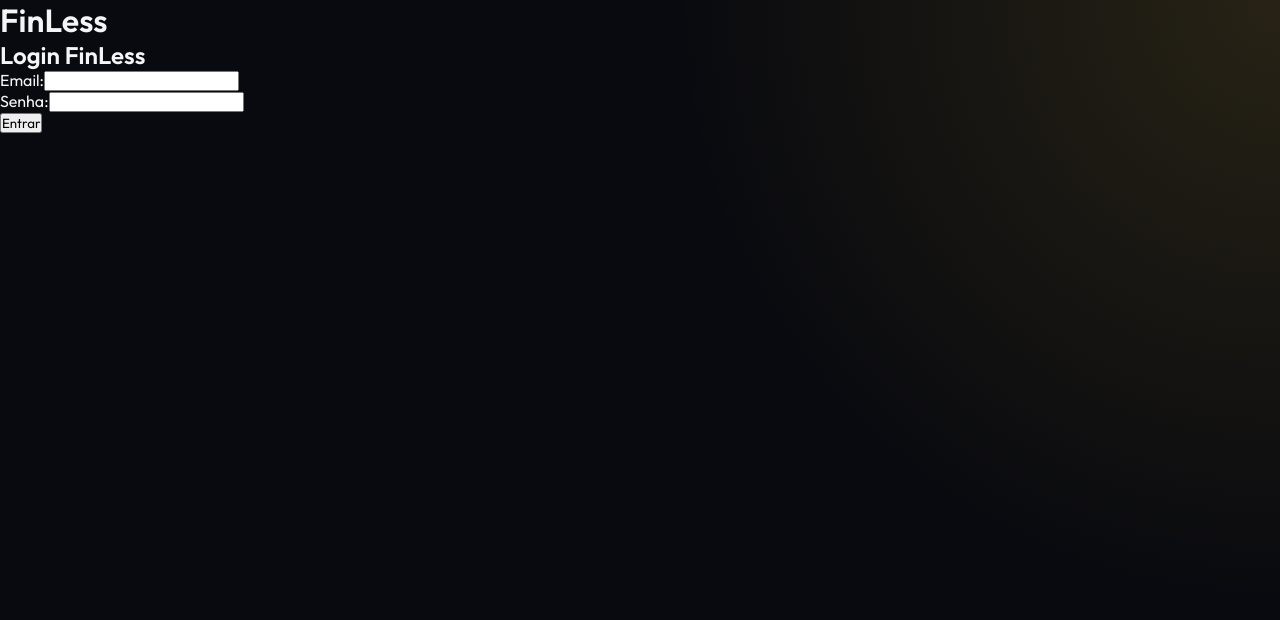
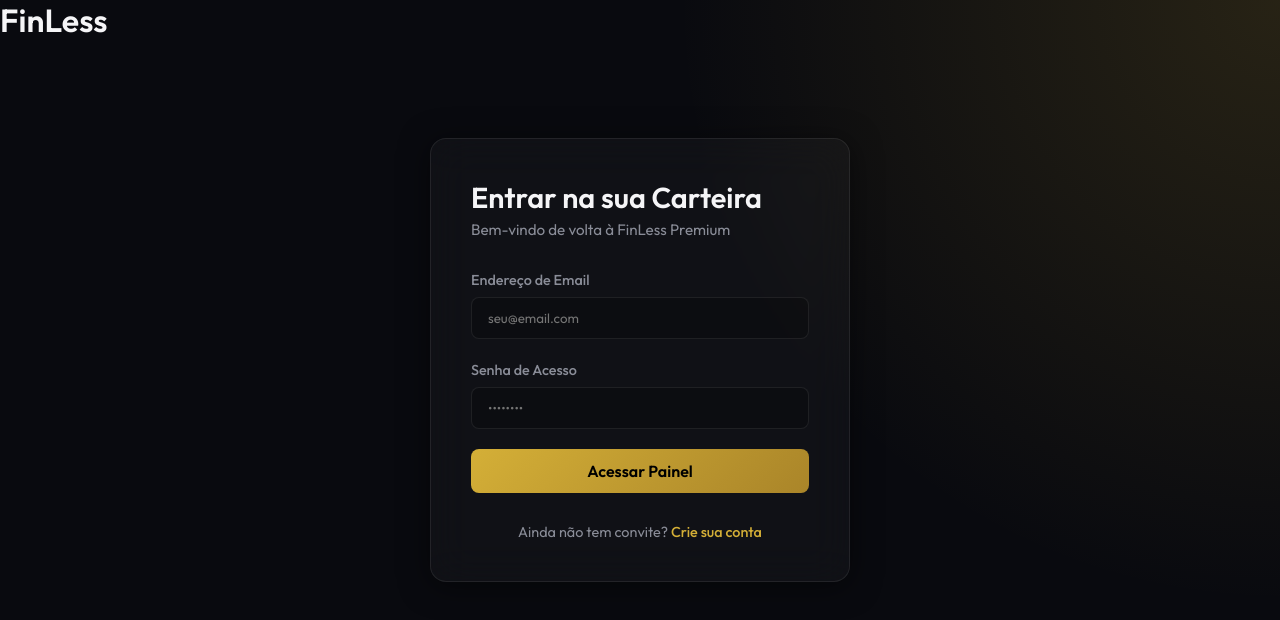
Before and after one commit to prfAguiar/tp-engsoft, a Vue app in the folder frontend/: page /login in a window 1280 px wide. Shown: the top 620 px of the page. Built offline with nearby package versions, Linux system fonts and the light colour scheme.

Commit message:
style(ui): redesign login view to premium identity

```diff
--- a/frontend/src/views/LoginView.vue
+++ b/frontend/src/views/LoginView.vue
@@ -1,18 +1,27 @@
 <template>
-  <div class="login-container">
-    <h2>Login FinLess</h2>
-    <form @submit.prevent="handleLogin">
-      <div>
-        <label>Email:</label>
-        <input type="email" v-model="email" required />
+  <div class="auth-wrapper">
+    <div class="glass-card auth-card">
+      <h2 class="title">Entrar na sua Carteira</h2>
+      <p class="subtitle">Bem-vindo de volta à FinLess Premium</p>
+
+      <form @submit.prevent="handleLogin" class="form-layout">
+        <div class="input-group">
+          <label>Endereço de Email</label>
+          <input type="email" v-model="email" class="premium-input" placeholder="seu@email.com" required />
+        </div>
+        <div class="input-group">
+          <label>Senha de Acesso</label>
+          <input type="password" v-model="password" class="premium-input" placeholder="••••••••" required />
+        </div>
+
+        <button type="submit" class="premium-btn">Acessar Painel</button>
+        <p v-if="errorMsg" class="error-msg">{{ errorMsg }}</p>
+      </form>
+
+      <div class="auth-footer">
+        Ainda não tem convite? <router-link to="/register" class="gold-link">Crie sua conta</router-link>
       </div>
-      <div>
-        <label>Senha:</label>
-        <input type="password" v-model="password" required />
-      </div>
-      <button type="submit">Entrar</button>
-      <p v-if="errorMsg" class="error">{{ errorMsg }}</p>
-    </form>
+    </div>
   </div>
 </template>
 
@@ -40,5 +49,52 @@
 </script>
 
 <style scoped>
-.error { color: red; }
+.auth-wrapper {
+  display: flex;
+  justify-content: center;
+  align-items: center;
+  min-height: 80vh;
+}
+.auth-card {
+  width: 100%;
+  max-width: 420px;
+}
+.title {
+  font-size: 1.8rem;
+  font-weight: 600;
+  margin-bottom: 5px;
+}
+.subtitle {
+  color: var(--text-muted);
+  margin-bottom: 30px;
+  font-size: 0.95rem;
+}
+.form-layout {
+  display: flex;
+  flex-direction: column;
+  gap: 20px;
+}
+.input-group label {
+  font-size: 0.9rem;
+  color: var(--text-muted);
+  font-weight: 500;
+}
+.auth-footer {
+  margin-top: 30px;
+  text-align: center;
+  font-size: 0.9rem;
+  color: var(--text-muted);
+}
+.gold-link {
+  color: var(--gold-accent);
+  text-decoration: none;
+  font-weight: 500;
+}
+.gold-link:hover { text-decoration: underline; }
+.error-msg {
+  color: #ff4a4a;
+  font-size: 0.85rem;
+  text-align: center;
+  margin-top: -10px;
+}
 </style>
```
